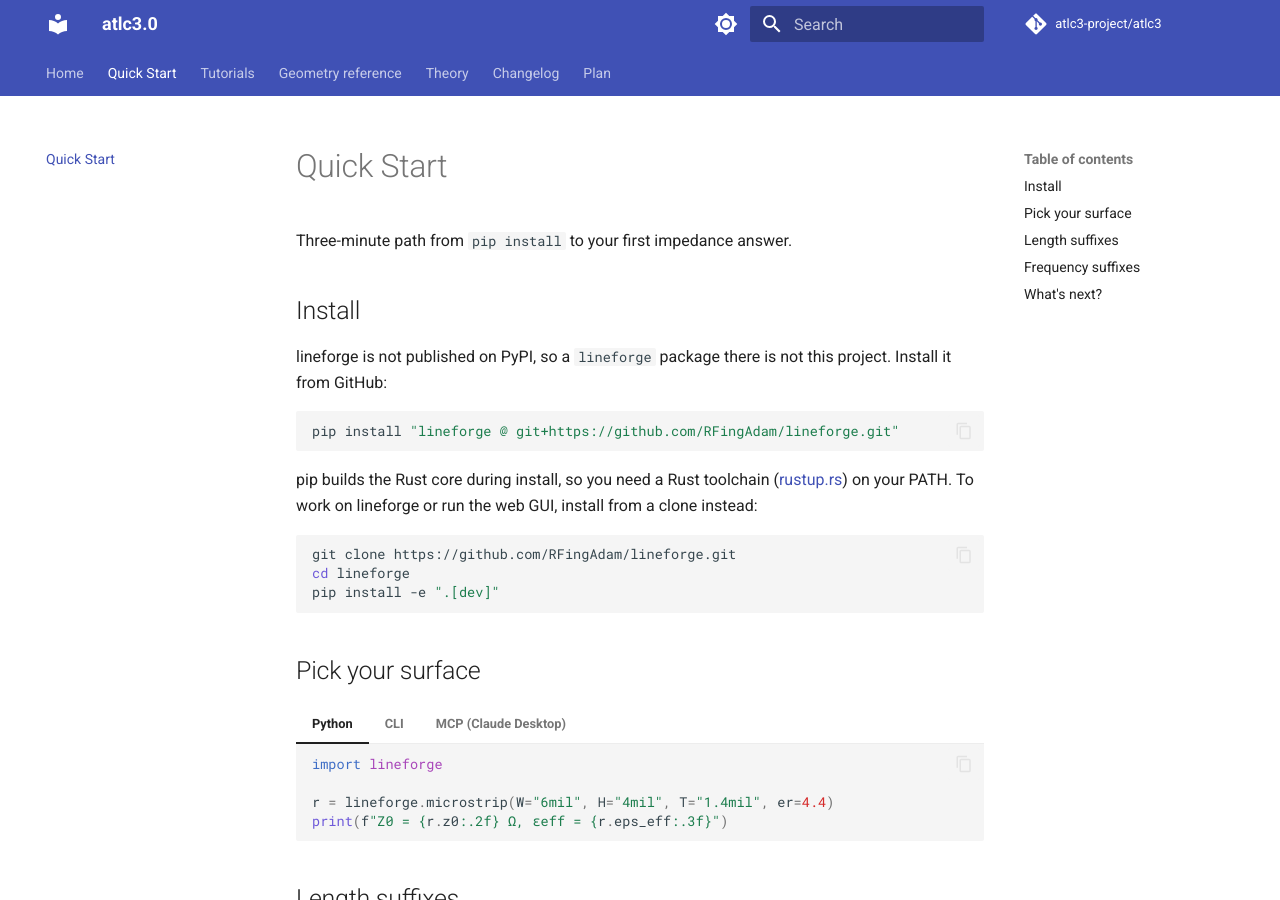
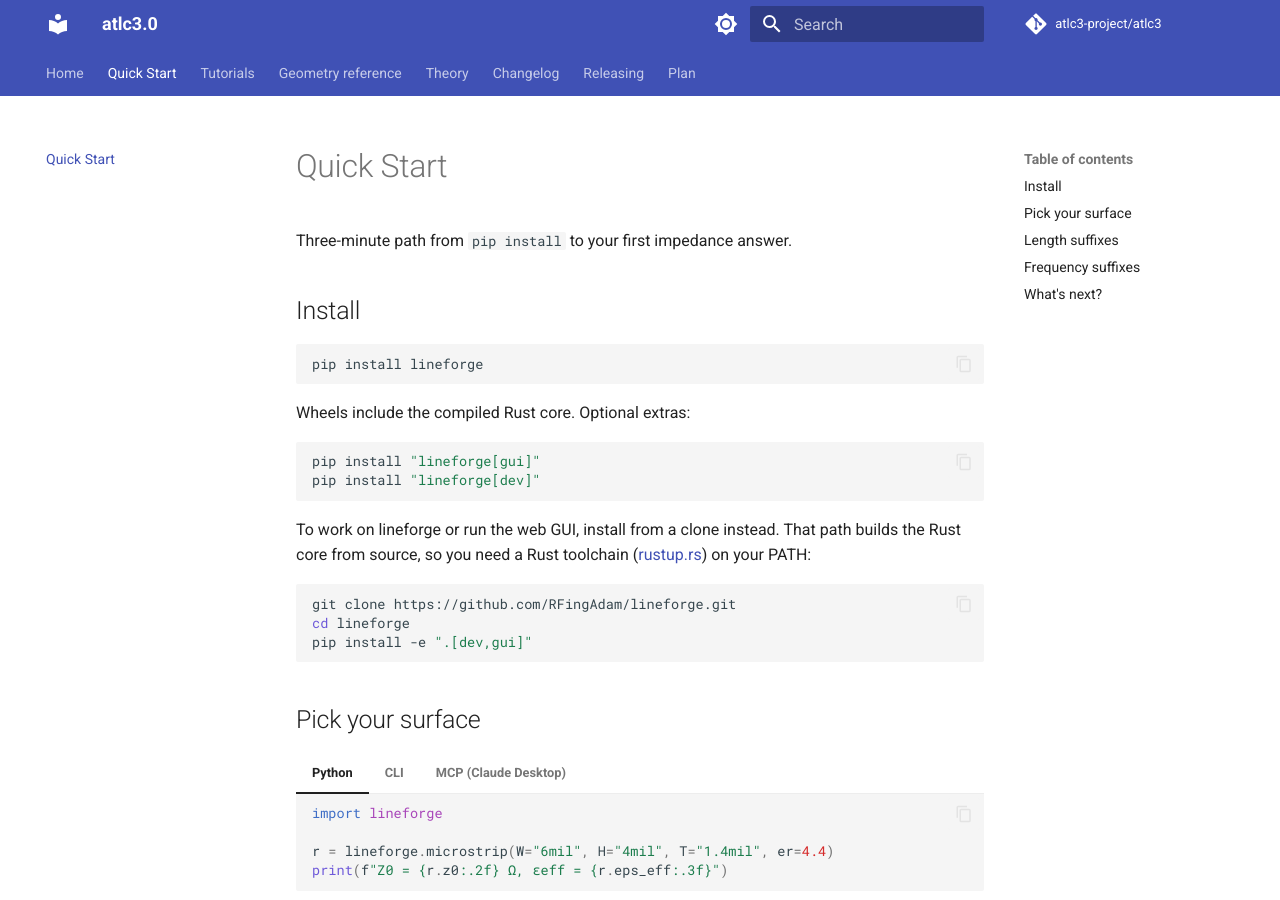
Before and after one commit to RFingAdam/lineforge, an MkDocs documentation site: the page built from docs/quickstart.md, in a window 1280 px wide and 900 px high. Built offline with MkDocs 1.6.1 and Material for MkDocs 9.7.7, drawn with Linux system fonts in a browser that asks for light colours; comment, search, counter and statistics services are not loaded.

Commit message:
docs: switch install instructions to PyPI
lineforge 2.3.0 is published on pypi.org as lineforge. Point README,
Quick Start, the MCP example, and MIGRATION.md at pip install lineforge,
add a PyPI version badge, and document the trusted-publisher release path.

````diff
--- a/docs/quickstart.md
+++ b/docs/quickstart.md
@@ -4,21 +4,25 @@ Three-minute path from `pip install` to your first impedance answer.
 
 ## Install
 
-lineforge is not published on PyPI, so a `lineforge` package there is not
-this project. Install it from GitHub:
+```bash
+pip install lineforge
+```
+
+Wheels include the compiled Rust core. Optional extras:
 
 ```bash
-pip install "lineforge @ git+https://github.com/RFingAdam/lineforge.git"
+pip install "lineforge[gui]"
+pip install "lineforge[dev]"
 ```
 
-pip builds the Rust core during install, so you need a Rust toolchain
-([rustup.rs](https://rustup.rs/)) on your PATH. To work on lineforge or run
-the web GUI, install from a clone instead:
+To work on lineforge or run the web GUI, install from a clone instead.
+That path builds the Rust core from source, so you need a Rust toolchain
+([rustup.rs](https://rustup.rs/)) on your PATH:
 
 ```bash
 git clone https://github.com/RFingAdam/lineforge.git
 cd lineforge
-pip install -e ".[dev]"
+pip install -e ".[dev,gui]"
 ```
 
 ## Pick your surface
--- a/mkdocs.yml
+++ b/mkdocs.yml
@@ -75,4 +75,5 @@ nav:
       - Skin effect: theory/skin_effect.md
       - 3-wire decomposition: theory/three_wire.md
   - Changelog: changelog.md
+  - Releasing: release/PYPI_TRUSTED_PUBLISHER.md
   - Plan: plan.md
````
Also changed, not shown: CHANGELOG.md (+8 -0 lines), MIGRATION.md (+2 -3 lines), README.md (+17 -6 lines), docs/changelog.md (+5 -0 lines), docs/index.md (+11 -0 lines), examples/03_mcp_claude_desktop.md (+1 -4 lines).
